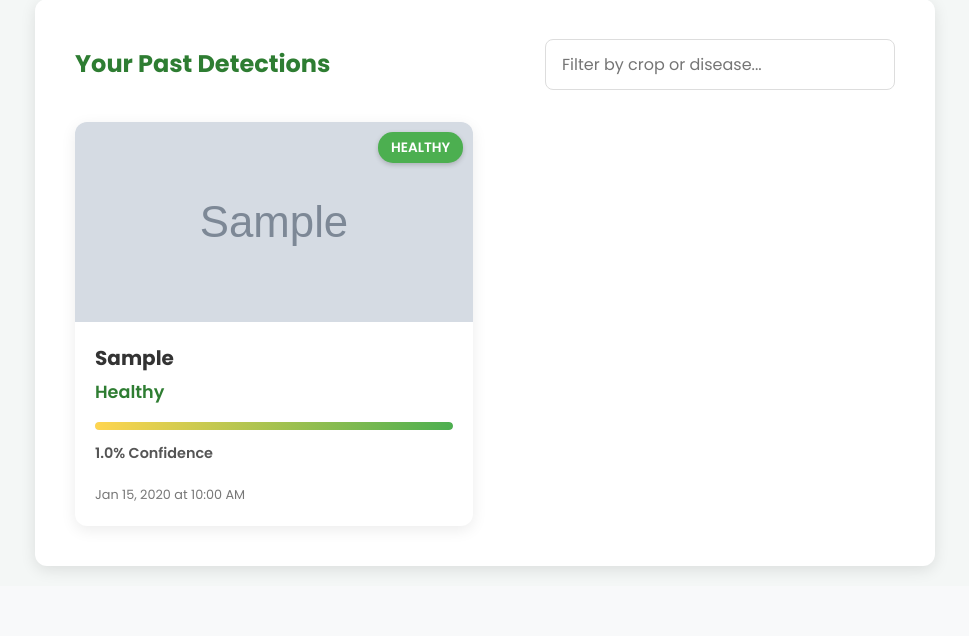
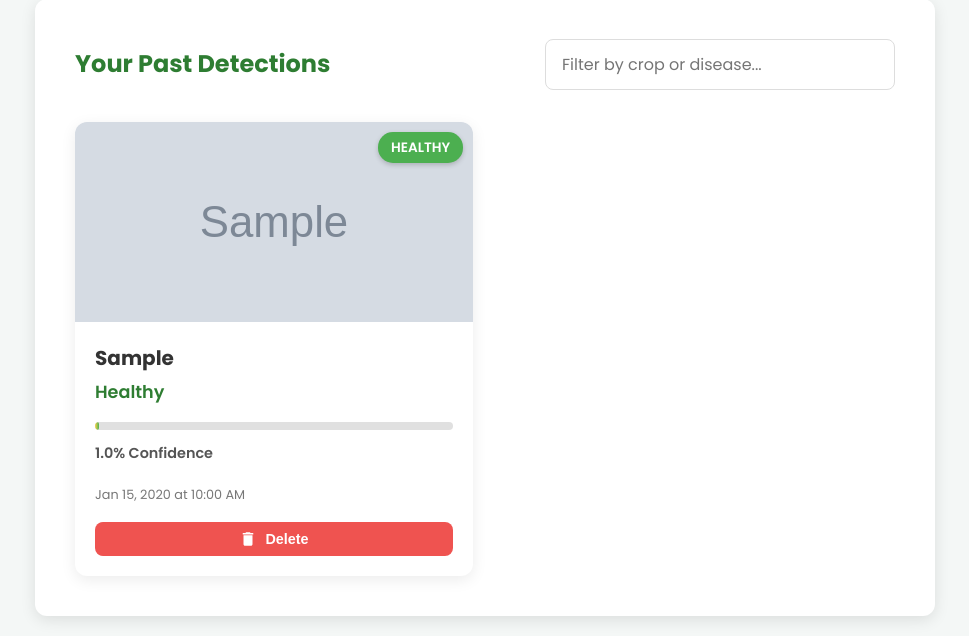
Before and after one commit to Nischalh777/Capstone_Project_ISE_6-, a Flask app: page /dashboard in a window 1280 px wide. Shown: the part 249-885 px from the top of the page, without its empty margins (155-1124 px from the left). Before the commit the page ends 822 px from the top, so only its background shows below. Run offline with Flask 3, Linux system fonts and the light colour scheme; tables that the repository leaves empty hold one stand-in row (values such as "Sample post"); grey boxes marked "Sample" are stand-in pictures.

Commit message:
Fix delete option in dashboard

```diff
--- a/app.py
+++ b/app.py
@@ -146,6 +146,41 @@ def process_and_save_prediction(image_bytes, original_filename="captured.png"):
     db.session.commit()
     return predicted_class, confidence, image_url_for_db
 
+# In app.py
+
+# ... (after the @app.route('/dashboard') function) ...
+
+@app.route('/delete/<int:detection_id>', methods=['POST'])
+def delete_detection(detection_id):
+    """
+    Deletes a specific detection record from the database.
+    """
+    try:
+        # Find the detection by its ID
+        detection_to_delete = Detection.query.get(detection_id)
+
+        if detection_to_delete:
+            # If found, delete the associated image file from the server
+            if os.path.exists(detection_to_delete.image_url):
+                 os.remove(detection_to_delete.image_url)
+
+            # Then, delete the record from the database
+            db.session.delete(detection_to_delete)
+            db.session.commit()
+
+            # Return a success message
+            return jsonify({'success': True, 'message': 'Detection deleted successfully.'})
+        else:
+            # If no detection with that ID was found
+            return jsonify({'success': False, 'message': 'Detection not found.'}), 404
+
+    except Exception as e:
+        print(f"🔴 ERROR in /delete route: {e}")
+        db.session.rollback() # Rollback the session in case of an error
+        return jsonify({'success': False, 'message': 'An internal server error occurred.'}), 500
+
+# ... (the rest of your routes like /predict, /capture, etc.)
+
 @app.route('/predict', methods=['POST'])
 def predict():
     if 'file' not in request.files: return jsonify({'error': 'No file part'}), 400
--- a/static/css/style.css
+++ b/static/css/style.css
@@ -524,3 +524,31 @@ body {
         align-items: stretch;
     }
 }
+
+/* --- NEW DELETE BUTTON STYLES --- */
+.delete-btn {
+    display: flex;
+    align-items: center;
+    justify-content: center;
+    gap: 0.5rem;
+    background-color: #ef5350; /* A softer red */
+    color: white;
+    border: none;
+    border-radius: 8px;
+    padding: 0.5rem 1rem;
+    cursor: pointer;
+    font-size: 0.9rem;
+    font-weight: 600;
+    margin-top: 1rem;
+    transition: all 0.3s ease;
+}
+
+.delete-btn:hover {
+    background-color: #d32f2f; /* Darker red on hover */
+    box-shadow: 0 4px 10px rgba(211, 47, 47, 0.3);
+}
+
+.delete-btn svg {
+    width: 18px;
+    height: 18px;
+}
--- /dev/null
+++ b/static/js/dashboard.js
@@ -0,0 +1,60 @@
+document.addEventListener('DOMContentLoaded', function() {
+    const historyGrid = document.getElementById('history-grid');
+
+    if (historyGrid) {
+        historyGrid.addEventListener('click', function(event) {
+            // Check if a delete button or its child (like the SVG icon) was clicked
+            const deleteButton = event.target.closest('.delete-btn');
+
+            if (deleteButton) {
+                const detectionId = deleteButton.getAttribute('data-id');
+
+                // Confirm with the user before deleting
+                if (confirm('Are you sure you want to delete this detection history? This action cannot be undone.')) {
+                    deleteDetection(detectionId);
+                }
+            }
+        });
+    }
+
+    async function deleteDetection(id) {
+        try {
+            const response = await fetch(`/delete/${id}`, {
+                method: 'POST',
+                headers: {
+                    'Content-Type': 'application/json'
+                }
+            });
+
+            const result = await response.json();
+
+            if (result.success) {
+                // If successful, find the card and remove it from the page
+                const cardToRemove = document.getElementById(`detection-${id}`);
+                if (cardToRemove) {
+                    cardToRemove.style.transition = 'opacity 0.5s ease';
+                    cardToRemove.style.opacity = '0';
+                    setTimeout(() => {
+                        cardToRemove.remove();
+                    }, 500); // Wait for the fade-out animation to finish
+                }
+            } else {
+                // If there was an error, alert the user
+                alert('Error: ' + result.message);
+            }
+        } catch (error) {
+            console.error('Failed to delete detection:', error);
+            alert('An error occurred while trying to delete the detection.');
+        }
+    }
+
+    // --- Filter logic from previous step ---
+    const filterInput = document.getElementById('filter-input');
+    const noResultsMessage = document.getElementById('no-results-message');
+
+    if (filterInput && historyGrid) {
+        filterInput.addEventListener('keyup', function() {
+            // ... (the filter logic remains the same)
+        });
+    }
+});
--- a/templates/dashboard.html
+++ b/templates/dashboard.html
@@ -26,16 +26,17 @@
                 </div>
             </div>
 
+            <!-- This is the 'if' block that was causing the error -->
             {% if detections %}
                 <div class="history-grid" id="history-grid">
                     {% for detection in detections %}
-                    {# This Jinja2 block dynamically sets variables for easier use #}
+                        {# Dynamically set variables for easier use #}
                         {% set parts = detection.predicted_class.split('___') %}
                         {% set crop_name = parts[0].replace('_', ' ') %}
                         {% set disease_name = parts[1].replace('_', ' ') if parts|length > 1 and parts[1] else 'Healthy' %}
                         {% set is_healthy = 'healthy' in disease_name.lower() %}
 
-                    <div class="history-item" data-filter-text="{{ crop_name }} {{ disease_name }}">
+                        <div class="history-item" id="detection-{{ detection.id }}" data-filter-text="{{ crop_name }} {{ disease_name }}">
                             <div class="history-image-container">
                                 <img src="{{ detection.image_url }}" alt="Image of {{ crop_name }} leaf">
                                 <span class="status-badge {{ 'healthy' if is_healthy else 'diseased' }}">
@@ -46,15 +47,20 @@
                                 <h3>{{ crop_name }}</h3>
                                 <p class="disease-name-dash">{{ disease_name }}</p>
                                 <div class="confidence-bar-container">
-                                <div class="confidence-bar" data-confidence="{{ detection.confidence }}"></div>
+                                     <div class="confidence-bar" style="width: {{ detection.confidence }}%;"></div>
                                 </div>
                                 <p class="confidence-text">{{ "%.1f"|format(detection.confidence) }}% Confidence</p>
                                 <small class="timestamp">{{ detection.timestamp.strftime('%b %d, %Y at %I:%M %p') }}</small>
+                                <button class="delete-btn" data-id="{{ detection.id }}">
+                                    <svg xmlns="http://www.w3.org/2000/svg" viewBox="0 0 24 24" fill="currentColor"><path d="M6 19c0 1.1.9 2 2 2h8c1.1 0 2-.9 2-2V7H6v12zM19 4h-3.5l-1-1h-5l-1 1H5v2h14V4z"></path></svg>
+                                    Delete
+                                </button>
                             </div>
                         </div>
                     {% endfor %}
                 </div>
                 <p id="no-results-message" class="no-history" style="display: none;">No detections match your filter.</p>
+
             {% else %}
                 <div class="empty-state">
                     <svg class="empty-state-icon" xmlns="http://www.w3.org/2000/svg" viewBox="0 0 24 24" fill="currentColor"><path d="M12 2C6.48 2 2 6.48 2 12s4.48 10 10 10 10-4.48 10-10S17.52 2 12 2zm0 18c-4.41 0-8-3.59-8-8s3.59-8 8-8 8 3.59 8 8-3.59 8-8 8zm-1-13h2v6h-2zm0 8h2v2h-2z"/></svg>
@@ -62,42 +68,10 @@
                     <p>You haven't analyzed any images yet. Your past detections will appear here.</p>
                     <a href="{{ url_for('index') }}" class="btn">Analyze First Image</a>
                 </div>
-            {% endif %}
+            {% endif %} <!-- <<< THIS IS THE CRUCIAL CLOSING TAG -->
         </div>
     </main>
 
-    <script>
-        // Simple live filtering script
-        document.addEventListener('DOMContentLoaded', function() {
-            const filterInput = document.getElementById('filter-input');
-            const historyGrid = document.getElementById('history-grid');
-            const noResultsMessage = document.getElementById('no-results-message');
-
-            if (filterInput) {
-                filterInput.addEventListener('keyup', function() {
-                    const filterText = this.value.toLowerCase();
-                    const items = historyGrid.querySelectorAll('.history-item');
-                    let visibleCount = 0;
-
-                    items.forEach(function(item) {
-                        const itemText = item.getAttribute('data-filter-text').toLowerCase();
-                        if (itemText.includes(filterText)) {
-                            item.style.display = '';
-                            visibleCount++;
-                        } else {
-                            item.style.display = 'none';
-                        }
-                    });
-
-                    // Show or hide the "no results" message
-                    if (visibleCount === 0) {
-                        noResultsMessage.style.display = 'block';
-                    } else {
-                        noResultsMessage.style.display = 'none';
-                    }
-                });
-            }
-        });
-    </script>
+    <script src="{{ url_for('static', filename='js/dashboard.js') }}"></script>
 </body>
 </html>
```
Also changed, not shown: 1 other file. Lines whose indentation alone changed are shown as unchanged.
